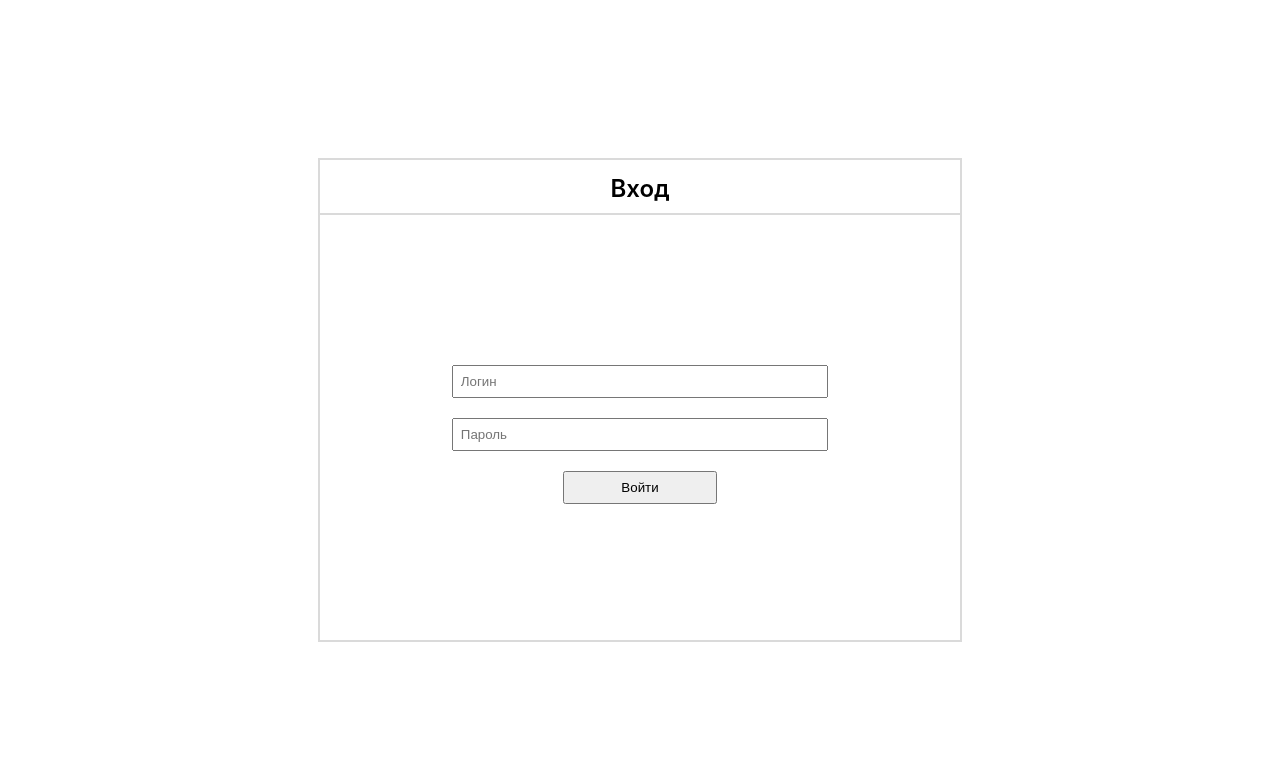
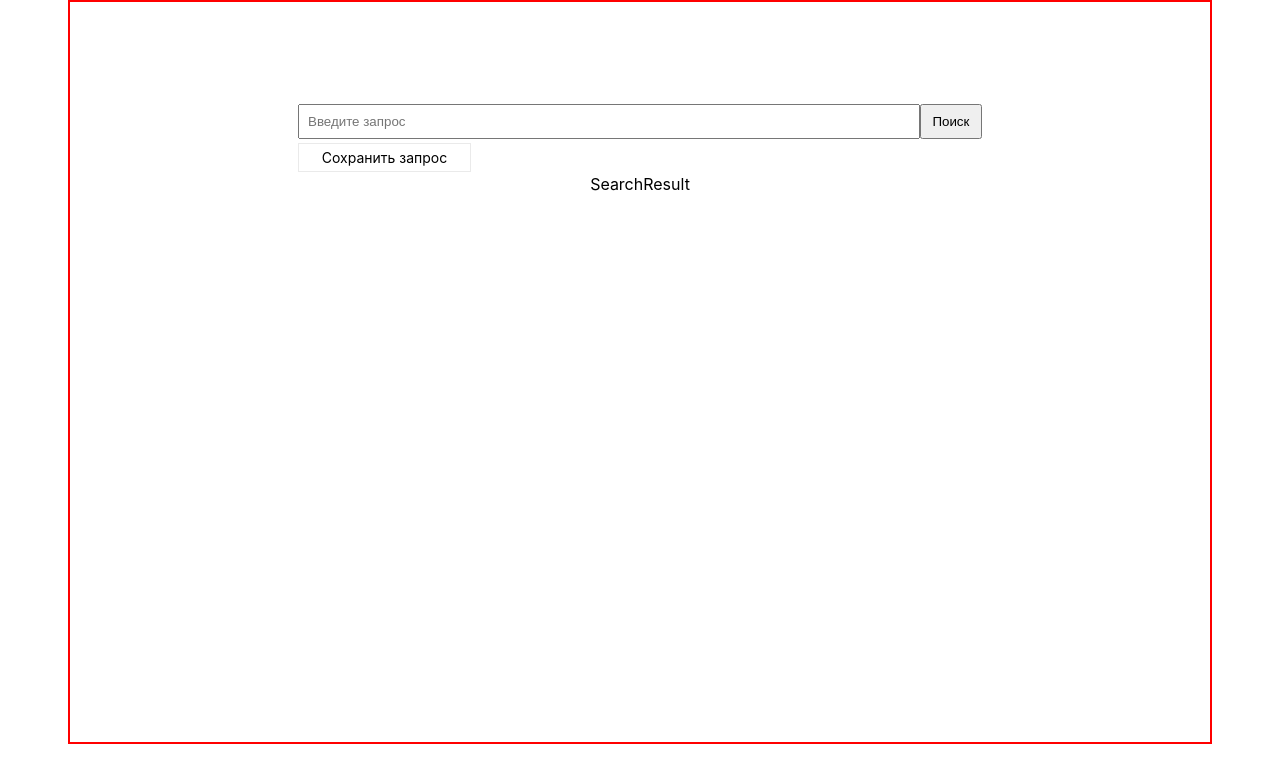
Before and after one commit to Y4R0SLAV/crit-youtube-test-task, a React (Create React App) app: page / in a window 1280 px wide. Shown: the top 782 px of the page. Built offline with nearby package versions, Linux system fonts and the light colour scheme.

Commit message:
search page was created

```diff
--- a/src/App.tsx
+++ b/src/App.tsx
@@ -1,11 +1,13 @@
 import React from 'react'
 import './App.css'
-import Auth from './pages/Auth/auth'
+import Auth from './pages/Auth/Auth'
+import Main from './pages/Main/Main'
 
 function App() {
   return (
     <div className="App">
-      <Auth />
+      {/* <Auth /> */}
+      <Main />
     </div>
   );
 }
--- a/src/index.tsx
+++ b/src/index.tsx
@@ -3,6 +3,8 @@ import ReactDOM from 'react-dom';
 import './index.css';
 import App from './App';
 import reportWebVitals from './reportWebVitals';
+
+const API_KEY="AIzaSyCexCKgaWB6qmdo06Yq7FAj0PW8UQrcIeo" // хз куда деть потом уберу
 
 ReactDOM.render(
   <React.StrictMode>
--- /dev/null
+++ b/src/pages/Main/Main.tsx
@@ -0,0 +1,19 @@
+import React from 'react'
+import "./main.css"
+import Search from './Search/Seach'
+import SearchResult from './Search/SeachResult'
+import SaveSearch from './Search/SaveSearch'
+
+const Main = () => {
+  return (
+    <div className="Main">
+      <div className="Main__wrapper">
+        <Search />
+        <SaveSearch />
+        <SearchResult />
+      </div>
+    </div>
+  );
+}
+
+export default Main;
--- /dev/null
+++ b/src/pages/Main/Search/SaveSearch.tsx
@@ -0,0 +1,14 @@
+import React from 'react'
+import "./search.css"
+
+const SaveSearch = () => {
+  return (
+    <div className="SaveSearch">
+      <div className="SaveSearch__button" onClick={() => alert("запрос сохранить должен я")}>
+        Сохранить запрос
+      </div>
+    </div>
+  );
+}
+
+export default SaveSearch;
--- /dev/null
+++ b/src/pages/Main/Search/Seach.tsx
@@ -0,0 +1,30 @@
+import React from 'react'
+import "./search.css"
+import { Formik, Form, Field } from 'formik'
+
+const Search = () => {
+  return (
+    <Formik
+      initialValues={{ request: ''}}
+      onSubmit={(values, { setSubmitting }) => {
+        setTimeout(() => {
+          alert(JSON.stringify(values, null, 2));
+          setSubmitting(false);
+        }, 400);
+      }}
+    >
+      {({ isSubmitting }) => (
+        <Form className="form">
+          <Field type="text" name="request" className="form__field form_request" placeholder="Введите запрос"/>
+          <button type="submit" disabled={isSubmitting} className="form__field form__button">
+          {/* ПОТОМ ДОБАВИТЬ ИКОНКУ ВМЕСТО ТЕКСТА */}
+          {/* axios бла бла https://youtube.googleapis.com/youtube/v3/search?q=${request}&key=${API_KEY} */}
+            Поиск
+          </button>
+        </Form>
+      )}
+    </Formik>
+  );
+}
+
+export default Search;
--- /dev/null
+++ b/src/pages/Main/Search/SeachResult.tsx
@@ -0,0 +1,12 @@
+import React from 'react'
+import "./search.css"
+
+const SearchResult = () => {
+  return (
+    <div className="SearchResult">
+      SearchResult
+    </div>
+  );
+}
+
+export default SearchResult;
--- /dev/null
+++ b/src/pages/Main/Search/search.css
@@ -0,0 +1,38 @@
+/* SEARCH */
+
+.form {
+  width: 60%;
+  margin: 2px auto;
+  display: grid;
+  grid-template-columns: 1fr 0.1fr;
+}
+
+.form__field {
+  padding: 8px;
+}
+
+/* SAVE SEARCH */
+
+.SaveSearch {
+  width: 60%;
+  margin: 2px auto;
+  text-align: left;
+}
+
+.SaveSearch__button {
+  padding: 5px 0;
+  width: 25%;
+  text-align: center;
+  border: 1px solid #eaeaea;
+  font-size: 14px;
+}
+
+.SaveSearch__button:hover {
+  background: #eaeaea;
+  text-decoration: underline;
+  transition: 0.3s;
+  cursor: pointer;
+}
+
+
+/* RESULTS */
--- /dev/null
+++ b/src/pages/Main/main.css
@@ -0,0 +1,17 @@
+.Main {
+  width: 100vw;
+  box-sizing: border-box;
+  padding: 0;
+  margin: 0;
+}
+
+.Main__wrapper {
+  margin: 0 auto;
+  border: 2px red solid;
+  padding-top: 100px;
+  max-width: 1140px;
+  min-height: 80vh;
+  display: flex;
+  flex-direction: column;
+  justify-content: top;
+}
```
